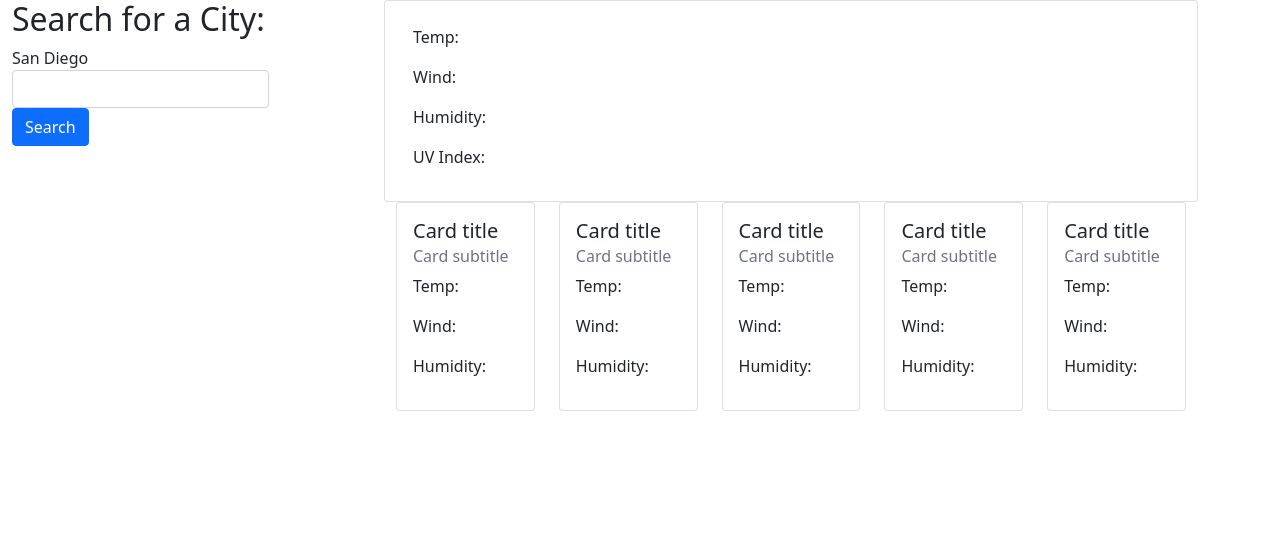
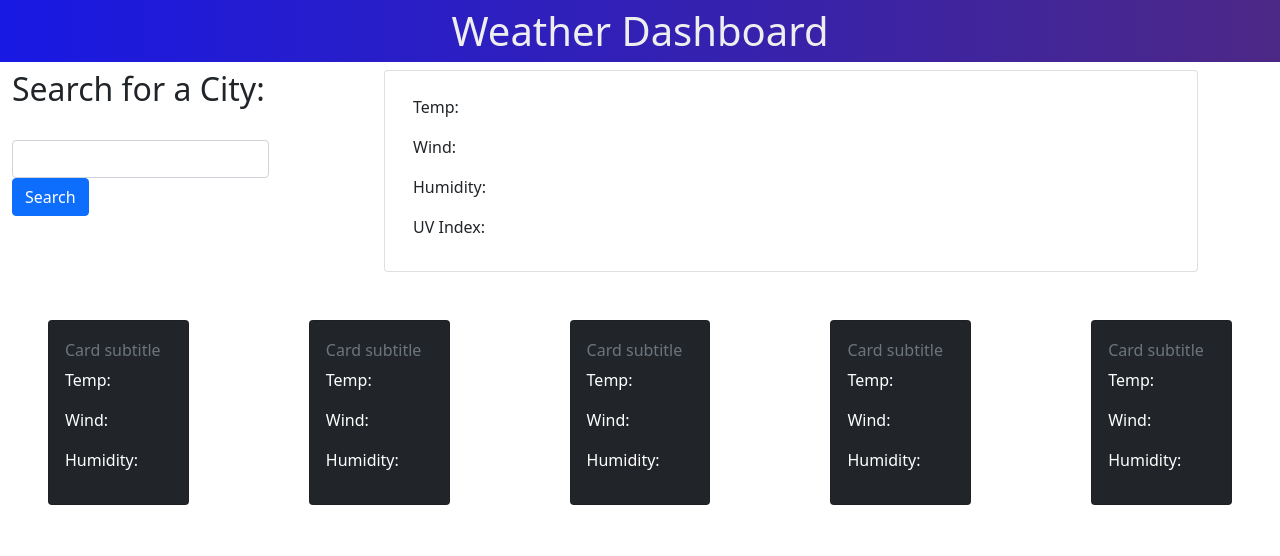
Before and after one commit to Connor-vb/weather-dashboard, a plain HTML site: page index.html in a window 1280 px wide. Drawn offline with nearby package versions, Linux system fonts and the light colour scheme.

Commit message:
finished weather dashboard

```diff
--- a/Assets/css/styles.css
+++ b/Assets/css/styles.css
@@ -8,3 +8,15 @@ html, body {
     display: flex;
     height: 100%;
 }
+
+#nav {
+    background: linear-gradient(.25turn, rgb(25, 25, 228), rgb(76, 40, 134));
+}
+
+#nav h1 {
+    color: #eee;
+    justify-content: center;
+    align-items: center;
+    text-align: center;
+    padding: 7px 0;
+}
--- a/Assets/js/script.js
+++ b/Assets/js/script.js
@@ -1,10 +1,16 @@
 var key = "4a02e9e0e56d95ec330273edf33d384c"
-var testCity = "San Francisco"
-
+// var time = moment().format(MM/DD/YYYY);
 
 
 function search(){
 var searchCity = document.getElementById("search-text").value;
+searchCity = searchCity.charAt(0).toUpperCase() + searchCity.slice(1);
+localStorage.setItem("City", searchCity);
+localStorage.getItem("City");
+var searchedCity = document.createElement("BUTTON");
+searchedCity.innerHTML=localStorage.getItem("City");
+document.getElementById("search-text").appendChild(searchedCity);
+console.log(searchedCity);
 var urlOne = "http://api.openweathermap.org/data/2.5/weather?q=" + searchCity + "&appid=" + key;
 console.log(searchCity);
 fetch (urlOne).then(
@@ -18,31 +24,47 @@ fetch (urlOne).then(
                 res=>res.json().then(
                     data=>{
                         console.log(data)
+                        document.getElementById("city-res").textContent =  searchCity + moment().format(' (MM/DD/YYYY)');
                         document.getElementById("current-temp").textContent = "Temp: " + data.daily[0].temp.max
                         document.getElementById("current-wind").textContent = "Wind: " + data.daily[0].wind_speed
                         document.getElementById("current-hum").textContent = "Humidity: " + data.daily[0].humidity
                         document.getElementById("current-uv").textContent = "UV Index: " + data.daily[0].uvi
+                        if (data.daily[0].uvi < 3) {
+                            document.getElementById("current-uv").style.color = "green";
+                        }
+                        if (data.daily[0].uvi > 3 && data.daily[0].uvi <= 6) {
+                            document.getElementById("current-uv").style.color = "yellow";
+                        }
+                        if (data.daily[0].uvi > 6 && data.daily[0].uvi <= 10) {
+                            document.getElementById("current-uv").style.color = "red";
+                        }
 
+                        document.getElementById("date-one").textContent = moment().add(1, 'days').format(' (MM/DD/YYYY)');
                         document.getElementById("day-one-t").textContent = "Temp: " + data.daily[1].temp.max
                         document.getElementById("day-one-wind").textContent = "Wind: " + data.daily[1].wind_speed
                         document.getElementById("day-one-hum").textContent = "Humidity: " + data.daily[1].humidity
 
+                        document.getElementById("date-two").textContent = moment().add(2, 'days').format(' (MM/DD/YYYY)');
                         document.getElementById("day-two-t").textContent = "Temp: " + data.daily[2].temp.max
                         document.getElementById("day-two-wind").textContent = "Wind: " + data.daily[2].wind_speed
                         document.getElementById("day-two-hum").textContent = " Humidity: " + data.daily[2].humidity
 
+                        document.getElementById("date-three").textContent = moment().add(3, 'days').format(' (MM/DD/YYYY)');
                         document.getElementById("day-three-t").textContent = "Temp: " + data.daily[3].temp.max
                         document.getElementById("day-three-wind").textContent = "Wind: " + data.daily[3].wind_speed
                         document.getElementById("day-three-hum").textContent = "Humidity: " + data.daily[3].humidity
 
+                        document.getElementById("date-four").textContent = moment().add(4, 'days').format(' (MM/DD/YYYY)');
                         document.getElementById("day-four-t").textContent = "Temp: " + data.daily[4].temp.max
                         document.getElementById("day-four-wind").textContent = "Wind: " + data.daily[4].wind_speed
                         document.getElementById("day-four-hum").textContent = "Humidity: " + data.daily[4].humidity
 
+                        document.getElementById("date-five").textContent = moment().add(5, 'days').format(' (MM/DD/YYYY)');
                         document.getElementById("day-five-t").textContent = "Temp: " + data.daily[5].temp.max
                         document.getElementById("day-five-wind").textContent = "Wind: " + data.daily[5].wind_speed
                         document.getElementById("day-five-hum").textContent = "Humidity: " + data.daily[5].humidity
 
+                        document.getElementById("search-text").value = "";
                     }
                 )
             )
--- a/index.html
+++ b/index.html
@@ -11,6 +11,16 @@
 </head>
 
 <body>
+
+  <!-- check the navs documentation on bootstrap -->
+
+  <nav class="nav-title justify-content-center" id="nav">
+    <h1>Weather Dashboard</h1>
+  </nav>
+
+  <!-- Check the formatting of the body -->
+
+  <main>
     <div class="container" id="search-fun">
       <div class="row">
         <!-- search form -->
@@ -20,7 +30,7 @@
               <h2>Search for a City:</h2>
             </div>
             <div class="form-group">
-            <label for="weather">San Diego</label>
+              <label for="weather"></label>
               <input type="text" class="form-control" id="search-text" aria-describedby="search-txt">
             </div>
             <button type="button" onclick="search()" class="btn btn-primary" id="search-btn">Search</button>
@@ -28,8 +38,10 @@
         </div>
       </div>
       <!-- search results listed -->
+      <div class="search-results"></div>
+  </main>
 
-
+  <section>
     </div>
     <!-- right side -->
     <div class="container">
@@ -45,15 +57,16 @@
           </div>
         </div>
       </div>
+  </section>
 
-
+  <article>
     <!-- 5 day -->
     <div class="row">
       <!-- day 1 -->
       <div class="col">
-        <div class="card">
+        <div class="card bg-dark text-white m-5">
           <div class="card-body">
-            <h5 class="card-title">Card title</h5>
+            <h5 id="date-one"></h5>
             <h6 class="card-subtitle mb-2 text-muted">Card subtitle</h6>
             <p id="day-one-t">Temp:</p>
             <p id="day-one-wind">Wind:</p>
@@ -63,9 +76,9 @@
       </div>
       <!-- day 2 -->
       <div class="col">
-        <div class="card">
+        <div class="card bg-dark text-white m-5">
           <div class="card-body">
-            <h5 class="card-title">Card title</h5>
+            <h5 id="date-two"></h5>
             <h6 class="card-subtitle mb-2 text-muted">Card subtitle</h6>
             <p id="day-two-t">Temp:</p>
             <p id="day-two-wind">Wind:</p>
@@ -75,9 +88,9 @@
       </div>
       <!-- day 3 -->
       <div class="col">
-        <div class="card">
+        <div class="card bg-dark text-white m-5">
           <div class="card-body">
-            <h5 class="card-title">Card title</h5>
+            <h5 id="date-three"></h5>
             <h6 class="card-subtitle mb-2 text-muted">Card subtitle</h6>
             <p id="day-three-t">Temp:</p>
             <p id="day-three-wind">Wind:</p>
@@ -87,9 +100,9 @@
       </div>
       <!-- day 4 -->
       <div class="col">
-        <div class="card">
+        <div class="card bg-dark text-white m-5">
           <div class="card-body">
-            <h5 class="card-title">Card title</h5>
+            <h5 id="date-four"></h5>
             <h6 class="card-subtitle mb-2 text-muted">Card subtitle</h6>
             <p id="day-four-t">Temp:</p>
             <p id="day-four-wind">Wind:</p>
@@ -99,9 +112,9 @@
       </div>
       <!-- day 5 -->
       <div class="col">
-        <div class="card">
+        <div class="card bg-dark text-white m-5">
           <div class="card-body">
-            <h5 class="card-title">Card title</h5>
+            <h5 id="date-five"></h5>
             <h6 class="card-subtitle mb-2 text-muted">Card subtitle</h6>
             <p id="day-five-t">Temp:</p>
             <p id="day-five-wind">Wind:</p>
@@ -110,10 +123,14 @@
         </div>
       </div>
     </div>
+    </div>
+  </article>
 
-  </div>
+
+
 
   <script src="https://cdnjs.cloudflare.com/ajax/libs/moment.js/2.29.1/moment.min.js"></script>
   <script src="./Assets/js/script.js"></script>
 </body>
+
 </html>
```
Lines whose indentation alone changed are shown as unchanged.
